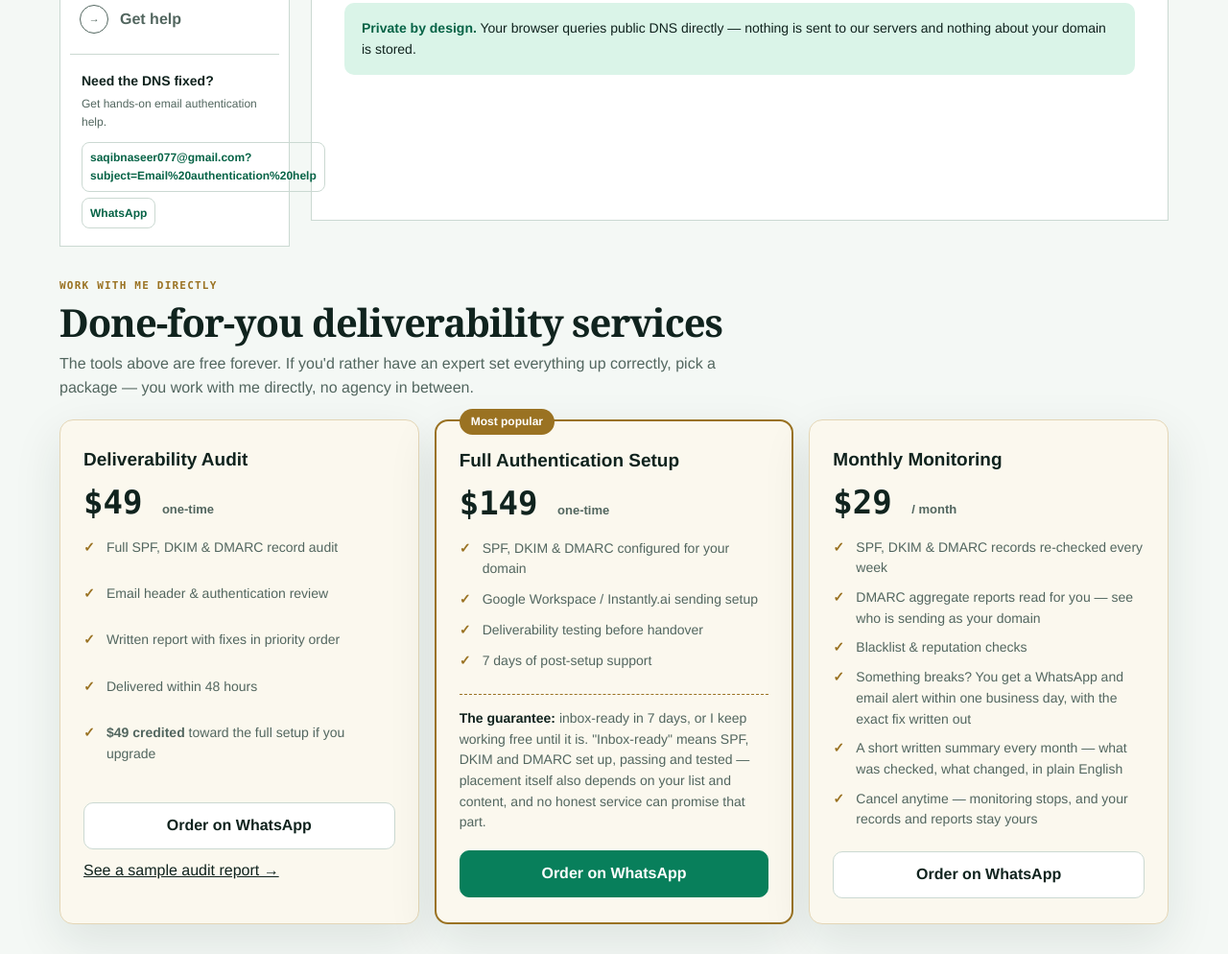
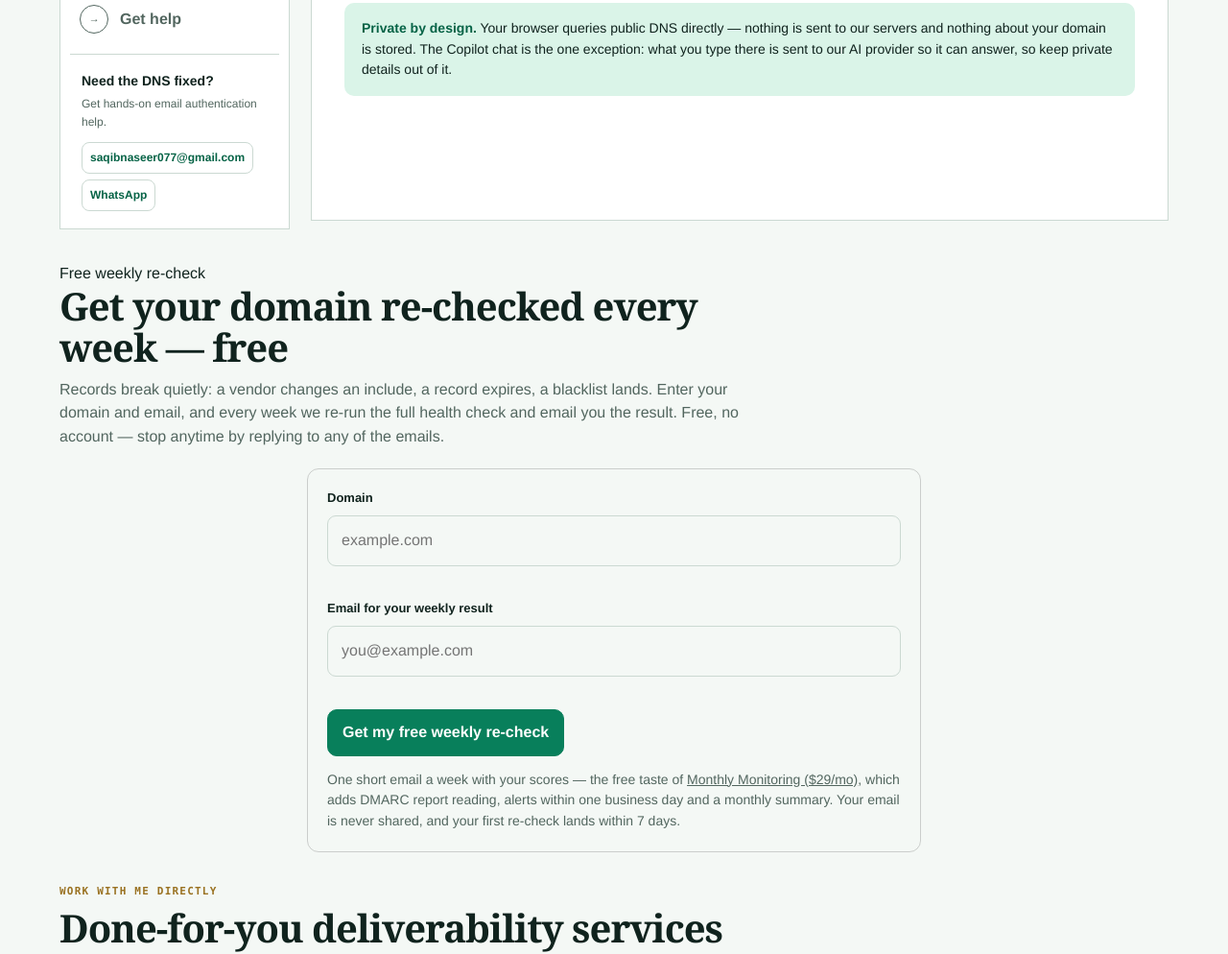
Before and after one commit to SaqibNaseer404/outboundauth, a plain HTML site: page index.html in a window 1280 px wide. Shown: the part 2849-3843 px from the top of the page at 96% size. Drawn offline with Linux system fonts and the light colour scheme.

Commit message:
Homepage: small audit fixes + free weekly re-check signup box

```diff
--- a/index.html
+++ b/index.html
@@ -44,7 +44,7 @@ gtag('config','G-PLRGVLMB8S');
         <a href="#toolkit">Tools</a>
         <a href="#services">Pricing</a>
         <a href="#guides">Guides</a>
-        <a href="#" data-goto-tab="contact-panel">Contact</a>
+        <a href="#toolkit" data-goto-tab="contact-panel">Contact</a>
                 <a href="/about">About</a>
 <a class="cta" href="https://wa.me/923035544889?text=Hi%20Saqib%2C%20I%20need%20help%20with%20my%20email%20authentication." target="_blank" rel="noopener">WhatsApp me</a>
       </nav>
@@ -176,7 +176,7 @@ gtag('config','G-PLRGVLMB8S');
           <button class="nav-btn" role="tab" aria-selected="false" aria-controls="subject-panel" id="subject-tab"><span class="nav-icon">Aa</span><span>Subject</span></button>
           <button class="nav-btn" role="tab" aria-selected="false" aria-controls="contact-panel" id="contact-tab"><span class="nav-icon">→</span><span>Get help</span></button>
         </div>
-        <div class="contact-card"><strong>Need the DNS fixed?</strong><p>Get hands-on email authentication help.</p><div class="contact-links"><a href="mailto:saqibnaseer077@gmail.com?subject=Email%20authentication%20help">saqibnaseer077@gmail.com?subject=Email%20authentication%20help</a><a href="https://wa.me/923035544889?text=Hi%20Saqib%2C%20I%20need%20help%20with%20my%20email%20authentication." target="_blank" rel="noopener">WhatsApp</a></div></div>
+        <div class="contact-card"><strong>Need the DNS fixed?</strong><p>Get hands-on email authentication help.</p><div class="contact-links"><a href="mailto:saqibnaseer077@gmail.com?subject=Email%20authentication%20help">saqibnaseer077@gmail.com</a><a href="https://wa.me/923035544889?text=Hi%20Saqib%2C%20I%20need%20help%20with%20my%20email%20authentication." target="_blank" rel="noopener">WhatsApp</a></div></div>
       </aside>
       <main>
         <section class="panel active" id="health-panel" role="tabpanel" aria-labelledby="health-tab">
@@ -185,7 +185,7 @@ gtag('config','G-PLRGVLMB8S');
             <div class="field"><label for="health-domain">Domain</label><input id="health-domain" inputmode="url" autocomplete="off" spellcheck="false" placeholder="example.com" /></div>
             <div class="actions"><button class="btn primary" id="health-run">Run health check</button></div>
             <div class="result" id="health-result" aria-live="polite"></div>
-            <div class="service-note"><strong>Private by design.</strong> Your browser queries public DNS directly — nothing is sent to our servers and nothing about your domain is stored.</div>
+            <div class="service-note"><strong>Private by design.</strong> Your browser queries public DNS directly — nothing is sent to our servers and nothing about your domain is stored. The Copilot chat is the one exception: what you type there is sent to our AI provider so it can answer, so keep private details out of it.</div>
           </div>
         </section>
         <section class="panel" id="spf-panel" role="tabpanel" aria-labelledby="spf-tab" hidden>
@@ -230,12 +230,33 @@ gtag('config','G-PLRGVLMB8S');
             <div class="field-row"><div class="field"><label for="help-name">Your name</label><input id="help-name" autocomplete="name" placeholder="Your name" /></div><div class="field"><label for="help-domain">Domain</label><input id="help-domain" inputmode="url" placeholder="example.com" /></div></div>
             <div class="field"><label for="help-type">What needs attention?</label><select id="help-type"><option>SPF setup or repair</option><option>DKIM setup or repair</option><option>DMARC rollout</option><option>Full deliverability review</option><option>Other email setup</option></select></div>
             <div class="field"><label for="help-details">Details</label><textarea id="help-details" placeholder="Tell me which sending platforms you use and what is going wrong."></textarea></div>
-            <div class="actions"><a href="mailto:saqibnaseer077@gmail.com?subject=Email%20authentication%20help">saqibnaseer077@gmail.com?subject=Email%20authentication%20help</a><a class="btn" href="https://wa.me/923035544889?text=Hi%20Saqib%2C%20I%20need%20help%20with%20my%20email%20setup." target="_blank" rel="noopener">WhatsApp: +92 303 5544889</a></div>
+            <div class="actions"><a href="mailto:saqibnaseer077@gmail.com?subject=Email%20authentication%20help">saqibnaseer077@gmail.com</a><a class="btn" href="https://wa.me/923035544889?text=Hi%20Saqib%2C%20I%20need%20help%20with%20my%20email%20setup." target="_blank" rel="noopener">WhatsApp: +92 303 5544889</a></div>
             <div class="service-note"><strong>Direct contact</strong><br><a href="mailto:saqibnaseer077@gmail.com">saqibnaseer077@gmail.com</a><br>+92 303 5544889</div>
           </div>
         </section>
       </main>
     </div>
+
+    <section class="section" id="weekly-recheck" aria-labelledby="recheck-title">
+      <div class="section-head">
+        <div class="kicker">Free weekly re-check</div>
+        <h2 id="recheck-title">Get your domain re-checked every week — free</h2>
+        <p>Records break quietly: a vendor changes an include, a record expires, a blacklist lands. Enter your domain and email, and every week we re-run the full health check and email you the result. Free, no account — stop anytime by replying to any of the emails.</p>
+      </div>
+      <style>
+        .recheck-form{max-width:640px;margin:0 auto;border:1px solid rgba(127,127,127,.35);border-radius:12px;padding:20px;display:grid;gap:14px}
+        .recheck-note{margin:0;color:var(--muted);font-size:14px}
+      </style>
+      <form class="recheck-form" action="https://formsubmit.co/saqibnaseer077@gmail.com" method="POST">
+        <div class="field"><label for="recheck-domain">Domain</label><input id="recheck-domain" name="domain" inputmode="url" autocomplete="off" spellcheck="false" placeholder="example.com" required /></div>
+        <div class="field"><label for="recheck-email">Email for your weekly result</label><input id="recheck-email" name="email" type="email" autocomplete="email" placeholder="you@example.com" required /></div>
+        <input type="hidden" name="_subject" value="New weekly re-check signup — OutboundAuth" />
+        <input type="hidden" name="_next" value="https://outboundauth.com/#weekly-recheck" />
+        <input type="text" name="_honey" style="display:none" tabindex="-1" autocomplete="off" />
+        <div class="actions"><button class="btn primary" type="submit">Get my free weekly re-check</button></div>
+        <p class="recheck-note">One short email a week with your scores — the free taste of <a href="#services">Monthly Monitoring ($29/mo)</a>, which adds DMARC report reading, alerts within one business day and a monthly summary. Your email is never shared, and your first re-check lands within 7 days.</p>
+      </form>
+    </section>
 
     <section class="section" id="services" aria-labelledby="services-title">
       <div class="section-head">
@@ -284,6 +305,7 @@ gtag('config','G-PLRGVLMB8S');
           <a class="btn" href="https://wa.me/923035544889?text=Hi%20Saqib%2C%20I%27m%20interested%20in%20monthly%20deliverability%20monitoring." target="_blank" rel="noopener">Order on WhatsApp</a>
         </div>
       </div>
+      <p style="text-align:center;margin-top:18px">Ordering starts with a WhatsApp chat, not a payment page — we agree the work first. Any question or dispute about an order, message me directly and I will sort it out myself.</p>
     </section>
 
     <section class="section" id="which-service" aria-labelledby="which-service-title">
```
